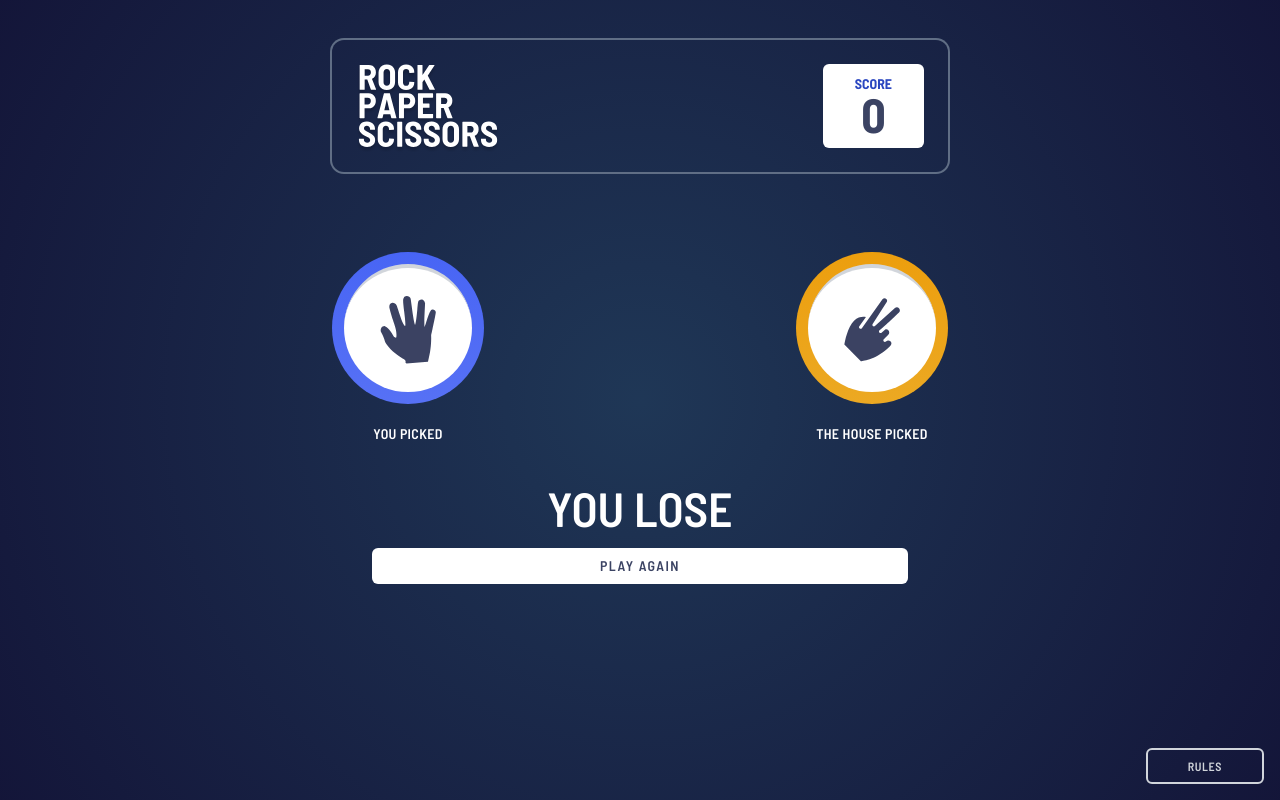
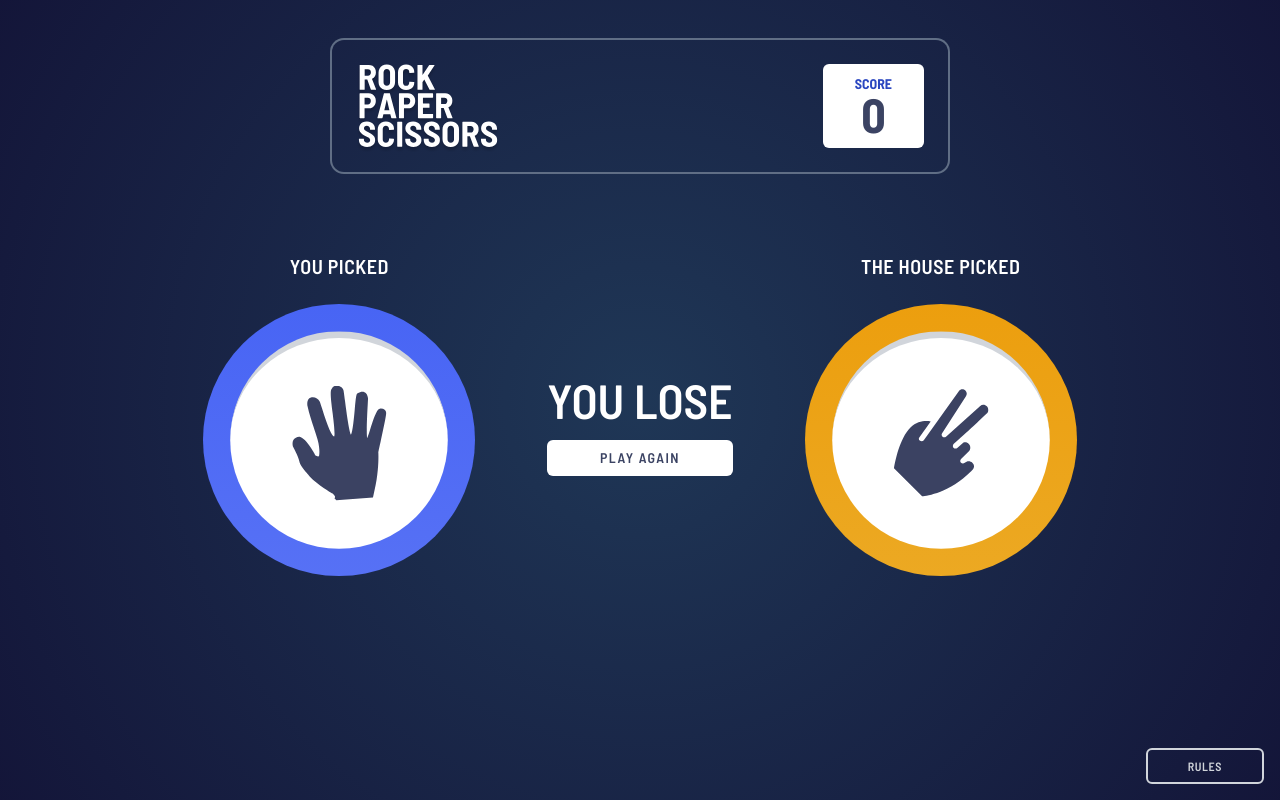
Before and after one commit to boedegoat/rock-paper-scissors, a React (Vite) app: page / in a window 1280 px wide. Both pictures are taken after a click on the element 531 px from the left and 296 px from the top of the page. Built offline with nearby package versions, Linux system fonts and the light colour scheme.

Commit message:
make desktop version for showing result

```diff
--- a/src/components/GameBoard.jsx
+++ b/src/components/GameBoard.jsx
@@ -3,6 +3,7 @@ import Triangle from '../assets/images/bg-triangle.svg'
 import SelectFinger from './SelectFinger'
 
 import { useGameContext } from '../store/GameProvider'
+import ResultDisplay from './ResultDisplay'
 
 const GameBoard = () => {
   const [{ userFinger, compFinger, result }, dispatch] = useGameContext()
@@ -91,33 +92,33 @@ const GameBoard = () => {
   return (
     <div className='w-full'>
       {/* finger display */}
-      <div className='flex justify-between'>
-        <div className='flex flex-col items-center'>
-          <SelectFinger finger={userFinger} />
-          <p className='uppercase text-sm tracking-wide mt-5'>you picked</p>
+      <div className='flex justify-between md:items-center md:justify-center md:space-x-52'>
+        <div className={`flex flex-col items-center ${result ? 'translate-x-20' : ''}`}>
+          <SelectFinger finger={userFinger} className='md:order-2 md:scale-[1.7]' />
+          <p className='uppercase text-sm whitespace-nowrap tracking-wide md:text-xl md:order-1 mt-5 md:mt-0 md:mb-20'>
+            you picked
+          </p>
         </div>
-        <div className='flex flex-col items-center'>
-          <SelectFinger finger={compFinger} />
-          <p className='uppercase text-sm tracking-wide mt-5'>the house picked</p>
+        <ResultDisplay
+          result={result}
+          resetGame={resetGame}
+          className={`hidden translate-y-10 ${result ? 'md:block' : ''}`}
+        />
+        <div className={`flex flex-col items-center ${result ? '-translate-x-20' : ''}`}>
+          <SelectFinger finger={compFinger} className='md:order-2 md:scale-[1.7]' />
+          <p className='uppercase whitespace-nowrap text-sm tracking-wide md:text-xl md:order-1 mt-5 md:mt-0 md:mb-20'>
+            the house picked
+          </p>
         </div>
       </div>
 
-      {/* result display */}
-      <div
-        className={`
-          ${result ? 'opacity-100 pointer-events-auto' : 'opacity-0 pointer-events-none'}
-          mt-10 px-10 text-center`}
-      >
-        <h1 className='uppercase text-5xl'>
-          {result === 'draw' ? 'draw' : `you ${result}`}
-        </h1>
-        <button
-          className='uppercase bg-white text-neutral-dark w-full py-2 tracking-widest mt-4 rounded-md text-sm'
-          onClick={resetGame}
-        >
-          play again
-        </button>
-      </div>
+      <ResultDisplay
+        result={result}
+        resetGame={resetGame}
+        className={`mt-8 md:hidden ${
+          result ? 'opacity-100 pointer-events-auto' : 'opacity-0 pointer-events-none'
+        }`}
+      />
     </div>
   )
 }
--- /dev/null
+++ b/src/components/ResultDisplay.jsx
@@ -0,0 +1,19 @@
+import React from 'react'
+
+const ResultDisplay = ({ result, resetGame, className }) => {
+  return (
+    <div className={`text-center ${className}`}>
+      <h1 className='uppercase text-5xl whitespace-nowrap'>
+        {result === 'draw' ? 'draw' : `you ${result}`}
+      </h1>
+      <button
+        className='uppercase bg-white text-neutral-dark w-full py-2 tracking-widest mt-4 rounded-md text-sm'
+        onClick={resetGame}
+      >
+        play again
+      </button>
+    </div>
+  )
+}
+
+export default ResultDisplay
--- a/src/components/SelectFinger.jsx
+++ b/src/components/SelectFinger.jsx
@@ -32,7 +32,7 @@ const SelectFinger = ({ finger, className, ...props }) => {
       : 'bg-transparent'
 
   return (
-    <div className={`p-3 rounded-full w-max ${bg} ${className}`} {...props}>
+    <div className={`p-4 rounded-full w-max ${bg} ${className}`} {...props}>
       <div
         className={`
           ${finger ? 'bg-white' : 'bg-neutral-dark'}
```
